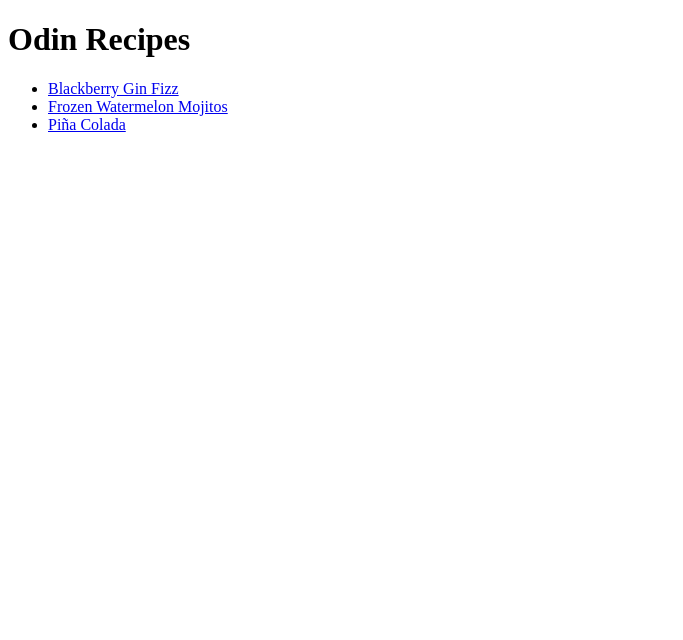
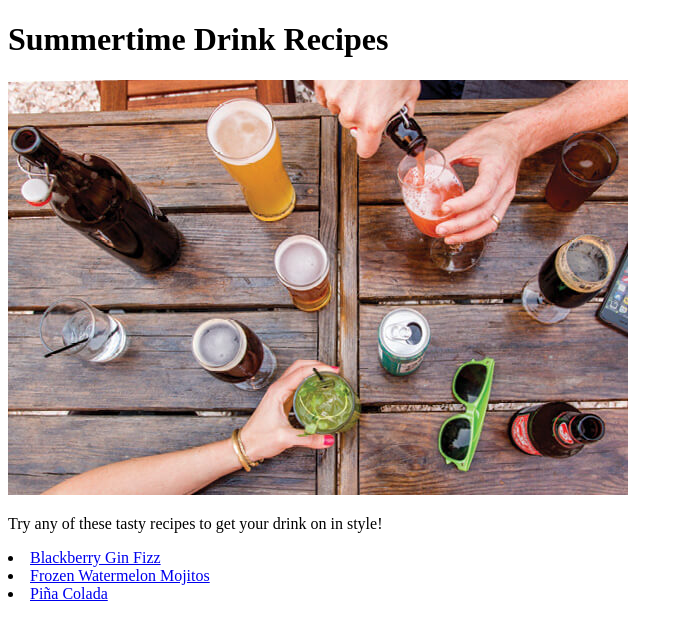
Before and after one commit to malwaredb86/odin-recipes, a plain HTML site: page index.html in a window 1280 px wide. Shown: the whole page, without its empty margins (0-683 px from the left). Drawn offline with Linux system fonts and the light colour scheme.

Commit message:
Add summer drinks image to index.html

```diff
--- a/index.html
+++ b/index.html
@@ -10,13 +10,14 @@
 </head>
 
 <body>
-    <h1>Odin Recipes</h1>
-    <ul>
-        <li><a href="recipes/blackberry-gin-fizz.html">Blackberry Gin
-                Fizz</a> </li>
-        <li><a href="recipes/frozen-watermelon-mojitos.html">Frozen
-                Watermelon Mojitos</a></li>
-        <li><a href="recipes/pina-colada.html">Pi&#241;a Colada</a></li>
+    <h1>Summertime Drink Recipes</h1>
+    <img src="images/summer-drinks.jpg" <ul>
+    <p>Try any of these tasty recipes to get your drink on in style!</p>
+    <li><a href="recipes/blackberry-gin-fizz.html">Blackberry Gin
+            Fizz</a> </li>
+    <li><a href="recipes/frozen-watermelon-mojitos.html">Frozen
+            Watermelon Mojitos</a></li>
+    <li><a href="recipes/pina-colada.html">Pi&#241;a Colada</a></li>
     </ul>
 </body>
 
```
Also changed, not shown: images/summer-drinks.jpg (added).
